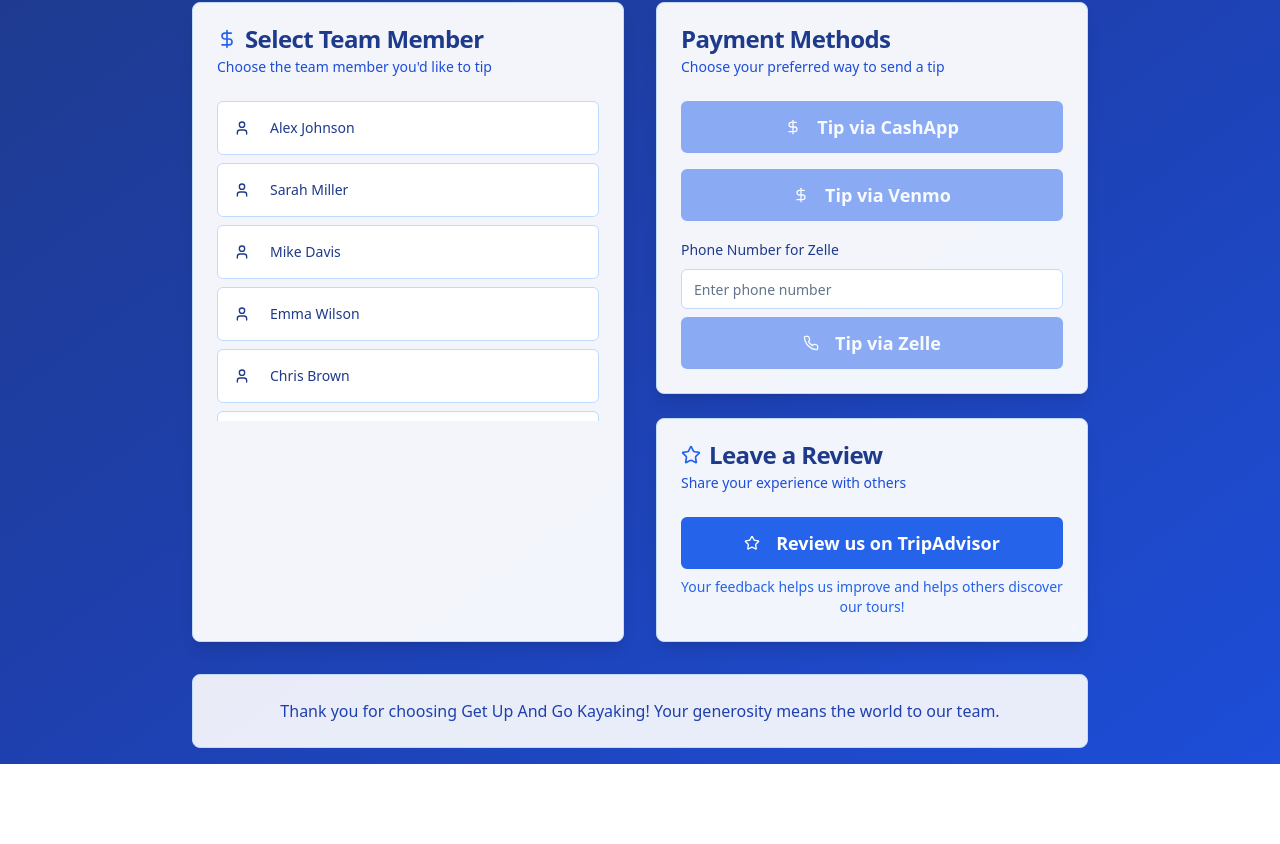
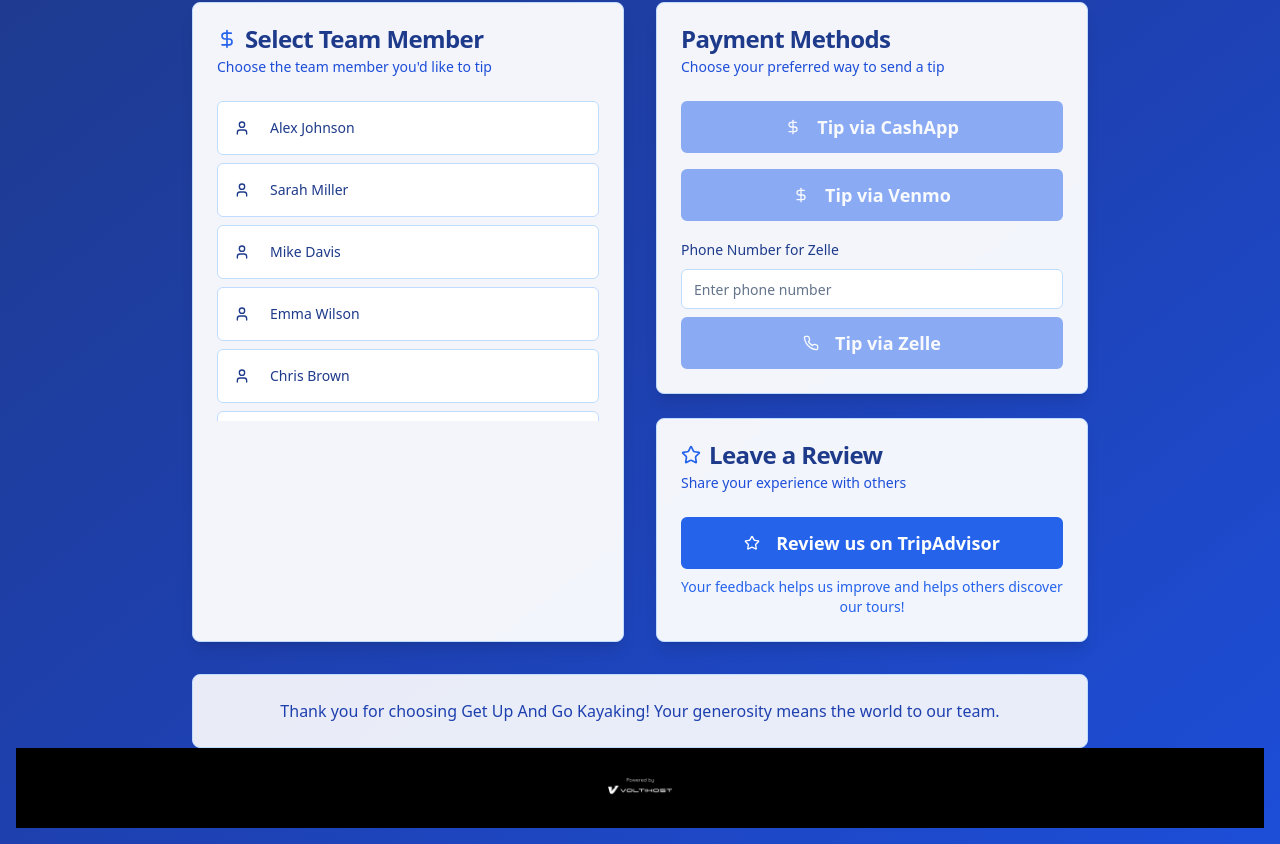
Before and after one commit to voltihost/austin-GTX-post-tour, a React (Vite) app: page /tips in a window 1280 px wide. Shown: the part 162-1006 px from the top of the page. Before the commit the page ends 926 px from the top, so only its background shows below. Built offline with nearby package versions, Linux system fonts and the light colour scheme.

Commit message:
Add footer
Implement the footer element.

```diff
--- /dev/null
+++ b/src/components/Footer.tsx
@@ -0,0 +1,18 @@
+
+import React from 'react';
+
+const Footer = () => {
+  return (
+    <footer className="bg-black py-4">
+      <div className="container mx-auto px-4 text-center">
+        <img
+          src="/lovable-uploads/6c1ac31c-5589-4f43-892c-3983a368f7f0.png"
+          alt="Powered by Voltihost"
+          className="mx-auto h-12"
+        />
+      </div>
+    </footer>
+  );
+};
+
+export default Footer;
--- a/src/pages/Index.tsx
+++ b/src/pages/Index.tsx
@@ -3,6 +3,7 @@ import React from 'react';
 import { Button } from '@/components/ui/button';
 import { Heart, MapPin, Users } from 'lucide-react';
 import { Link } from 'react-router-dom';
+import Footer from '@/components/Footer';
 
 const Index = () => {
   return (
@@ -56,6 +57,7 @@ const Index = () => {
           </Link>
         </div>
       </div>
+      <Footer />
     </div>
   );
 };
--- a/src/pages/TipPage.tsx
+++ b/src/pages/TipPage.tsx
@@ -6,6 +6,7 @@ import { Card, CardContent, CardDescription, CardHeader, CardTitle } from '@/com
 import { Input } from '@/components/ui/input';
 import { Label } from '@/components/ui/label';
 import TeamMember from '@/components/TeamMember';
+import Footer from '@/components/Footer';
 
 const TipPage = () => {
   const [selectedMember, setSelectedMember] = useState<string>('');
@@ -185,6 +186,7 @@ const TipPage = () => {
           </p>
         </div>
       </div>
+      <Footer />
     </div>
   );
 };
```
Also changed, not shown: public/lovable-uploads/6c1ac31c-5589-4f43-892c-3983a368f7f0.png (added).
